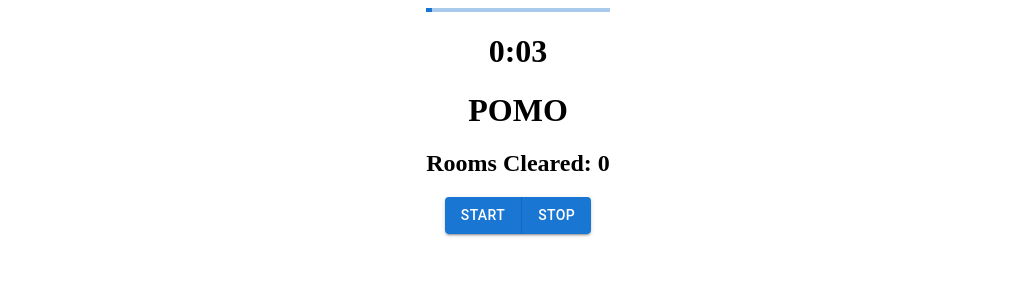
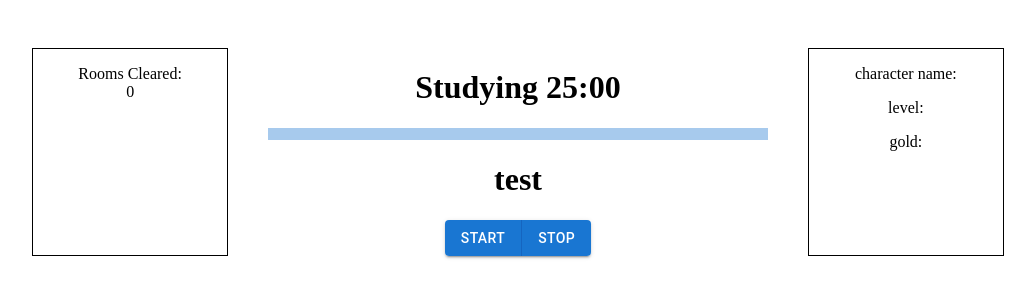
Before and after one commit to FS-CSCI150-F21/FS-CSCI150-F21-Team6, a React (Create React App) app in the folder timerpage/: page / in a window 1280 px wide. Shown: the top 300 px of the page, without its empty margins (122-1157 px from the left). Built offline with nearby package versions, Linux system fonts and the light colour scheme.

Commit message:
Implement Character Display and Level Rewards

```diff
--- a/timerpage/src/App.js
+++ b/timerpage/src/App.js
@@ -3,38 +3,46 @@ import LinearProgress from '@mui/material/LinearProgress';
 import Button from '@mui/material/Button';
 import Box from '@mui/material/Box';
 import ButtonGroup from '@mui/material/ButtonGroup';
-import Container from '@mui/material/Container';
 import './App.css';
+
 const convMinSec = minuteValue => minuteValue * 60;
-const ProgressBar = ({pbSeconds, pbLength}) => {
-    const progressPercent = Math.floor(100 - ((pbSeconds / pbLength) * 100));
-    return (
-        <p>{progressPercent}%</p>
-    )
+
+const handleRoomComplete = (pomoscompleted) => {
+    if (pomoscompleted % 2 == 0){
+
     }
+}
+
 
 function App() {
     // these are values that the user can adjust to change the length of their pomos and breaks
-  const [ pomodoroLength , updatepomodorLength ] = useState(.05)
-  const [ shortBreakLength , updateShortBreakLength ] = useState(.05)
+  const [ pomodoroLength , updatepomodoroLength ] = useState(25)
+  const [ shortBreakLength , updateShortBreakLength ] = useState(5)
   const [ longBreakLength , updateLongBreakLength ] = useState(20)
     // this is what we compare to our pomolength to get our percent and keep track of how long we've been timed
   const [ timerSeconds , updateTimerSeconds ] = useState(convMinSec(pomodoroLength))
-  const [ timerMode , updateTimerMode ] = useState('POMO')
+  const [ timerMode , updateTimerMode ] = useState('Studying')
   const [ dungeonPercent, updateDP ] = useState(0)
   const [ isRunning, updateIsRunning ] = useState(false)
   const [ pomosCompleted, incrementPomos ] = useState(0);
+  // total experience gold and items earned
+    const [totalGold, updateTotalGold] = useState(0);
+    const [totalExperience, updateTotalExperience] = useState(0);
+  //  const normalise = (value) => ((value - MIN) * 100) / (MAX - MIN);
+    const normalise = (value) => ((value - 0) * 100) / (convMinSec(pomodoroLength) - 0);
 
     const handleModeChange = () => {
-      if (timerMode === 'POMO' && pomosCompleted === 4){
-          updateTimerMode('LONGBREAK');
+      if (timerMode === 'Studying' && pomosCompleted === 3){
+          updateTimerMode('LongBreak');
+          incrementPomos(pomosCompleted => pomosCompleted + 1);
           updateTimerSeconds(convMinSec(longBreakLength));
       }
-      else if (timerMode === 'POMO'){
-          updateTimerMode('SHORTBREAK');
+      else if (timerMode === 'Studying'){
+          updateTimerMode('Short Break');
           updateTimerSeconds(convMinSec(shortBreakLength));
+          incrementPomos(pomosCompleted => pomosCompleted + 1);
       } else{
-          updateTimerMode('POMO')
+          updateTimerMode('Studying')
           updateTimerSeconds(convMinSec(pomodoroLength));
       }
     }
@@ -42,11 +50,13 @@ function App() {
     const formatSeconds = (timerSeconds) => {
         return `${Math.floor(timerSeconds/60)}:${(timerSeconds % 60 > 9) ? timerSeconds % 60 : '0' + timerSeconds % 60}`;
     }
+
     // this only handles the countdown and is irrelevant to the type of countdown its doing
     const timeoutID = 0;
     useEffect(() => {
         if(isRunning && timerSeconds > 0) {
-            console.log('still running', timerSeconds)
+            console.log('still running', Math.abs(timerSeconds - convMinSec(pomodoroLength)))
+            console.log('check math', pomodoroLength - timerSeconds)
             const timeoutID = setTimeout(() => {
                 updateTimerSeconds(timerSeconds => timerSeconds - 1)
             }, 1000)
@@ -55,7 +65,6 @@ function App() {
         if (timerSeconds === 0){
             updateIsRunning(false);
             clearTimeout(timeoutID);
-            incrementPomos(pomosCompleted => pomosCompleted + 1);
             handleModeChange()
         }
 
@@ -63,16 +72,25 @@ function App() {
     }, [isRunning, timerSeconds]);
 
   return (
+
           <Box sx={{
               display: 'flex',
               justifyContent: 'center',
-          textAlign: 'center'
+              textAlign: 'center',
+             // background: 'pink',
+              pt: 5, pb: 5,
+
           }}>
-          <Box>
-              <LinearProgress variant="determinate" value={timerSeconds}></LinearProgress>
-              <h1>{formatSeconds(timerSeconds)}</h1>
-              <h1>{timerMode}</h1>
-              <h2>Rooms Cleared: {pomosCompleted}</h2>
+
+              <Box sx={{border: 'solid 1px black', pl: 5, pr: 5, mr: 5, width: '9%'}}>
+                  <p>Rooms Cleared: {pomosCompleted}</p>
+              </Box>
+
+
+              <Box sx={{width: 500 }}>
+                  <h1>{timerMode} {formatSeconds(timerSeconds)}</h1>
+                  <LinearProgress variant="determinate" value={normalise(Math.abs(timerSeconds - convMinSec(pomodoroLength)))} sx={{height: 12, width: '100%'}}></LinearProgress>
+                 <h1>test</h1>
                   <ButtonGroup variant={'contained'}>
                       <Button onClick={() => updateIsRunning(true)}>START</Button>
                       <Button onClick={() => {
@@ -81,7 +99,15 @@ function App() {
                       }}>STOP</Button>
                   </ButtonGroup>
               </Box>
+
+              <Box sx={{border: 'solid 1px black', pl: 5, pr: 5, ml: 5, width: '9%'}}>
+                  <p>character name: </p>
+                  <p>level:</p>
+                  <p>gold: </p>
               </Box>
+
+          </Box>
+
 
   );
 }
```
Lines whose indentation alone changed are shown as unchanged.
